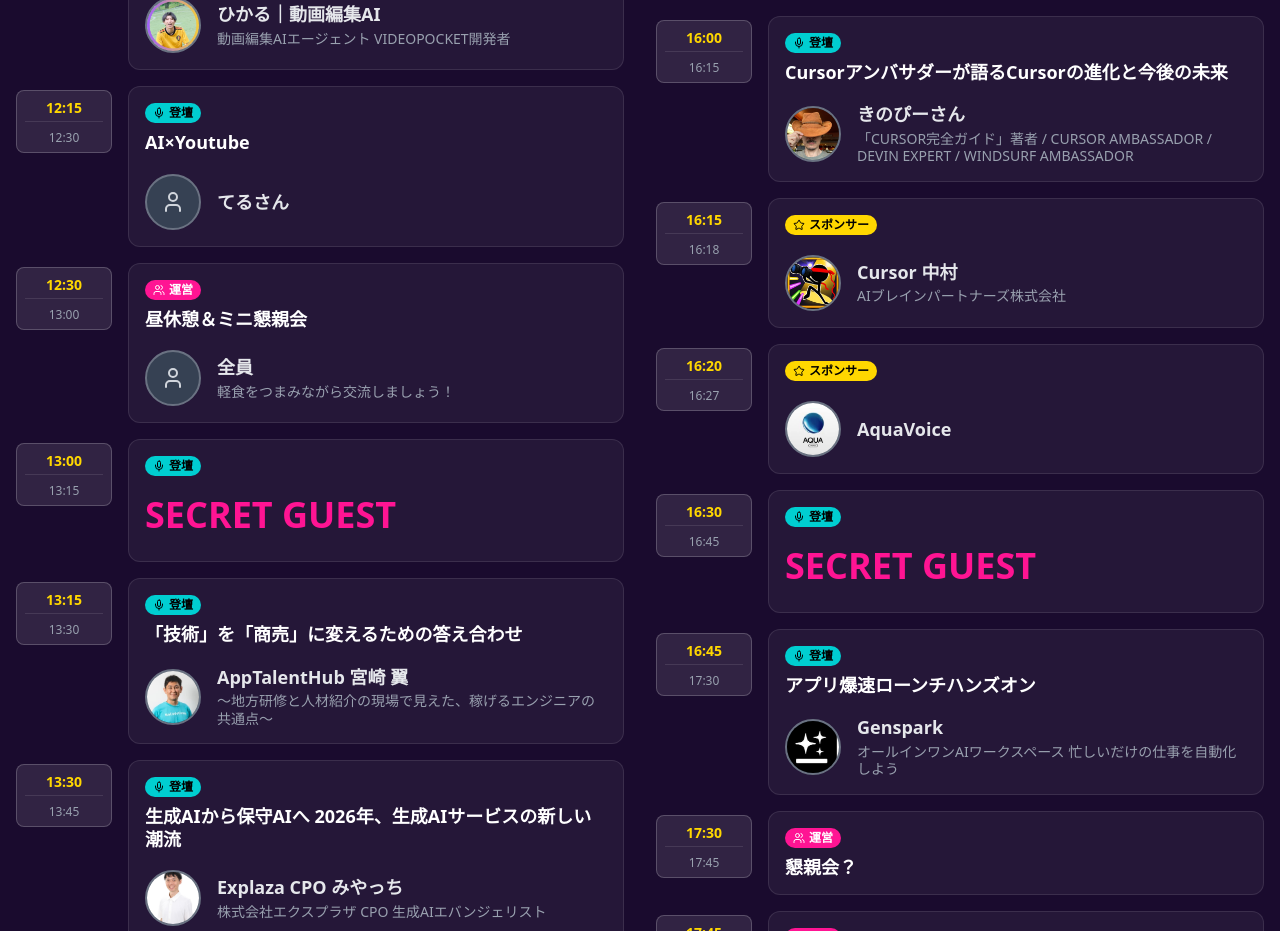
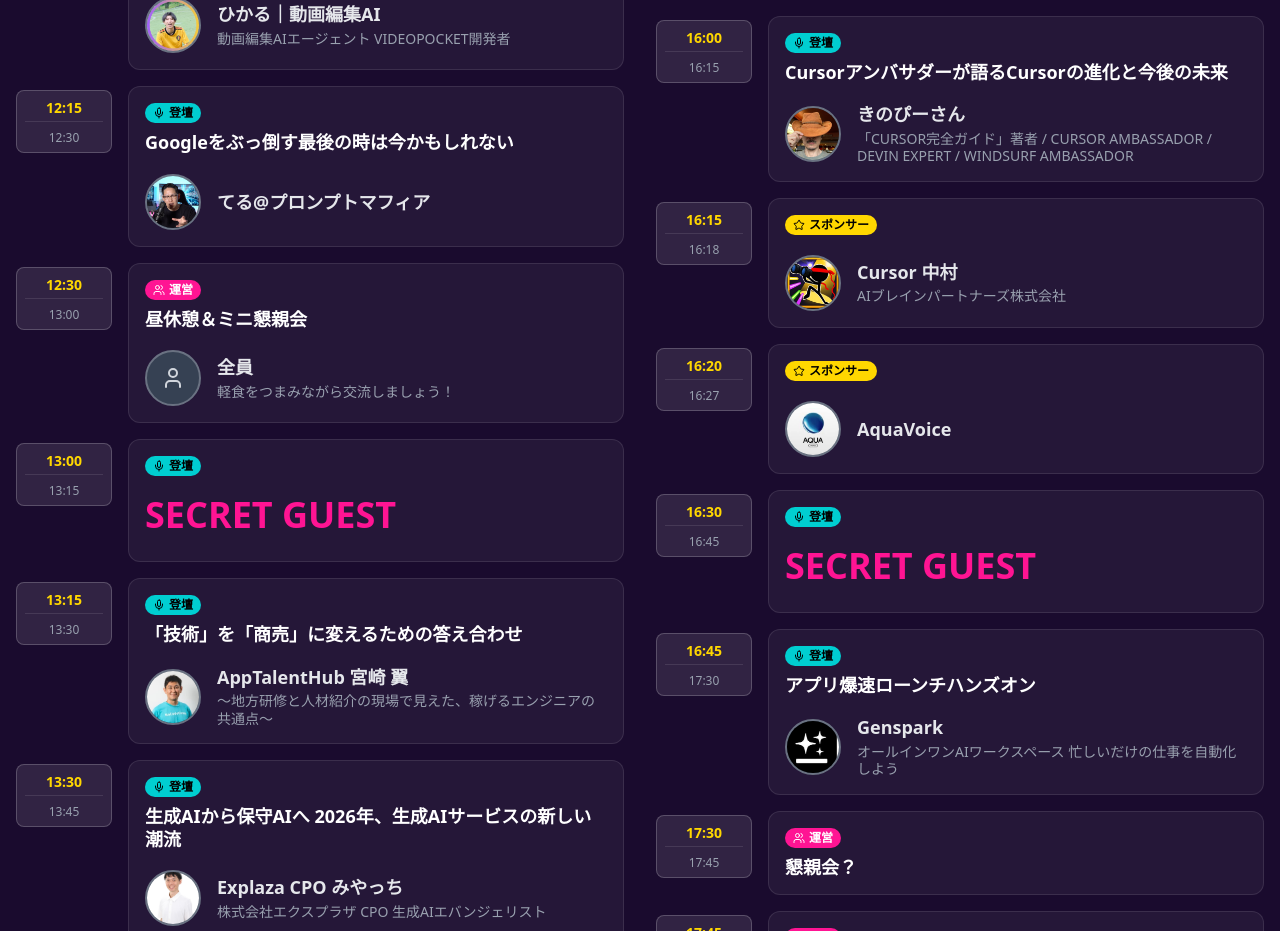
Before and after one commit to nanameru/bounenkai-lp, a Next.js app: page / in a window 1280 px wide. Shown: the part 3020-3951 px from the top of the page. Built offline with nearby package versions, Linux system fonts and the light colour scheme; a web font is replaced by a local one.

Commit message:
feat: update speaker info for Teru

```diff
--- a/app/components/TimeTable.tsx
+++ b/app/components/TimeTable.tsx
@@ -48,9 +48,10 @@
   },
   {
     time: "12:15 - 12:30",
-    title: "AI×Youtube",
-    speaker: "てるさん",
+    title: "Googleをぶっ倒す最後の時は今かもしれない",
+    speaker: "てる@プロンプトマフィア",
     role: "speaker",
+    image: "/7y8K_1AK_400x400.jpg",
   },
   {
     time: "12:30 - 13:00",
```
Also changed, not shown: public/7y8K_1AK_400x400.jpg (added).
